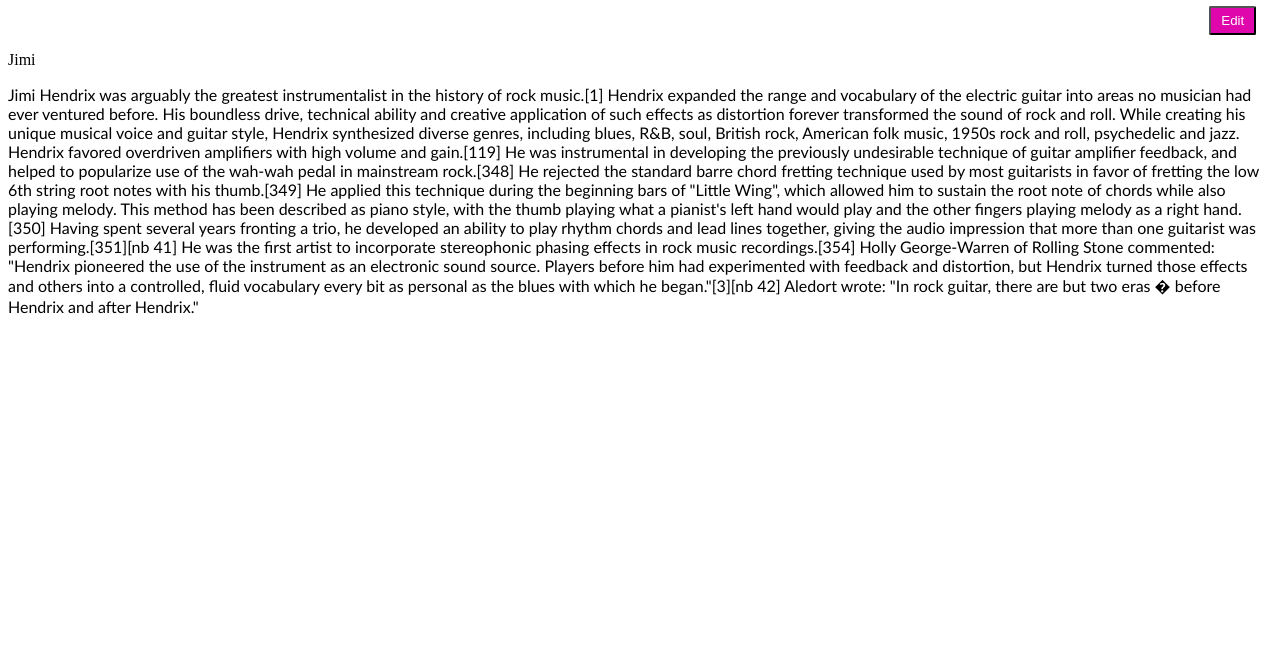
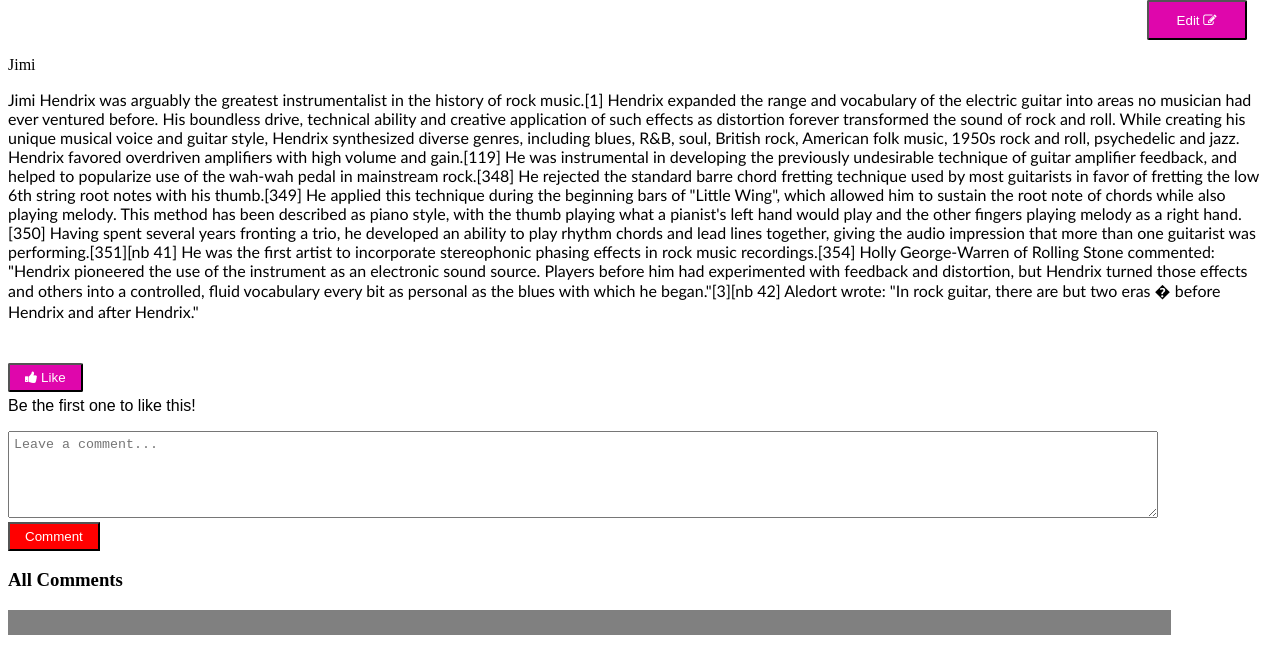
Before and after one commit to rishabhjain05b/uprgrad_project_1, a plain HTML site: page html/post.html in a window 1280 px wide. Shown: the part 152-800 px from the top of the page. Drawn offline with Linux system fonts and the light colour scheme.

Commit message:
3rd commit

```diff
--- a/css/post.css
+++ b/css/post.css
@@ -42,11 +42,55 @@
   display: block;
 }
 
-#editsave {
+#editSave {
     background-color: rgb(223, 6, 172);
     color: white;
     padding: 5px 10px;
-    margin-left: 95%;
+    height:40px;
+    width:100px;
+    margin-left: 90%;
     outline: none;
     border-radius: 2px;
   }
+
+  #likeButton {
+    background-color: rgb(223, 6, 172);
+    color: white;
+    padding: 5px 15px;
+    margin-top: 2%;
+    outline: none;
+    border-radius: 2px;
+  }
+
+  #likeText {
+    font-family: Arial, Helvetica, sans-serif;
+    margin-top: 5px;
+  }
+
+  #textArea {
+    padding: 5px;
+    width: 90%;
+  }
+
+  #commentButton {
+    background-color: red;
+    color: white;
+    padding: 5px 15px;
+    outline: none;
+  }
+
+  #grayContainer {
+    width: 90%;
+    background-color: gray;
+    padding: 1%;
+  }
+
+
+  .commentClass {
+    background-color: white;
+    margin-right: 1%;
+    margin-left: 1%;
+    padding: 1%;
+    font-size: 1rem;
+    font-family: Arial, Helvetica, sans-serif;
+  }
--- a/html/post.html
+++ b/html/post.html
@@ -68,7 +68,7 @@
 
       <div class="blogAuthor">
 
-         <button id="editsave" onclick="editSavePost()">Edit</button>
+        <button id="editSave" onclick="editSavePost()">Edit <i class="fa fa-edit"></i></button>
 
 
          </div>
@@ -85,6 +85,25 @@
 
     <!-- Insert code for Like button, Comment button, Comment box here-->
 
+    <div>
+
+        <button id="likeButton" onclick="postLiked()"><i class="fa fa-thumbs-up"></i> Like</button>
+        <br>
+        <pre id="likeText">Be the first one to like this!</pre>
+
+        <textarea id="textArea" rows="5" placeholder="Leave a comment..."></textarea><br>
+        <button id="commentButton" onclick="showComments()">Comment</button>
+        </div>
+
+        <div id="commentsSection">
+            <h3>All Comments</h3>
+            <div id="grayContainer">
+              <div id="commentContainer">
+
+              </div>
+            </div>
+        </div>
+
     <script src="..\js\post.js" defer></script>
     <script src="..\js\header.js">
     </script>
--- a/js/post.js
+++ b/js/post.js
@@ -0,0 +1,53 @@
+var likes = 0;
+var commentArray = [];
+function editSavePost() {
+  var title = document.getElementById("blogTitleNew");
+  var action = document.getElementById("editSave").innerText;
+  var description = document.getElementById("blogBody");
+  var saveEditButton = document.getElementById("editSave");
+
+  if (action === "Edit ") {
+    title.contentEditable = true;
+    description.contentEditable = true;
+    title.style.outline = "2px solid pink";
+    description.style.border = "2px solid pink";
+    description.style.outline = "2px solid lightblue";
+    saveEditButton.innerHTML = 'Save <i class="fa fa-save"></i>';
+  }
+
+  if (action === "Save ") {
+    title.contentEditable = false;
+    description.contentEditable = false;
+    title.style.outline = "none";
+    description.style.border = "none";
+    description.style.outline = "none";
+    saveEditButton.innerHTML = 'Edit <i class="fa fa-edit"></i>';
+  }
+}
+
+function postLiked() {
+  var likeButton = document.getElementById("likeButton");
+  var likeText = document.getElementById("likeText");
+  likeButton.innerHTML = '<i class="fa fa-thumbs-up"></i> Liked!';
+  likes += 1;
+  if (likes === 1) {
+    likeText.innerText = likes + " person likes this!";
+  }
+  if (likes > 1) {
+    likeText.innerText = likes + " people have liked this!";
+  }
+}
+
+function showComments() {
+  var comment = document.getElementById("textArea");
+  var commentContainer = document.getElementById("commentContainer");
+  commentContainer.innerHTML = "";
+  commentArray.push(comment.value);
+  comment.value = "";
+  for (var i = commentArray.length - 1; i >= 0; i--) {
+    var doc = document.createElement("p");
+    doc.setAttribute("class", "commentClass");
+    doc.innerText = commentArray[i];
+    document.getElementById("commentContainer").append(doc);
+  }
+}
```
